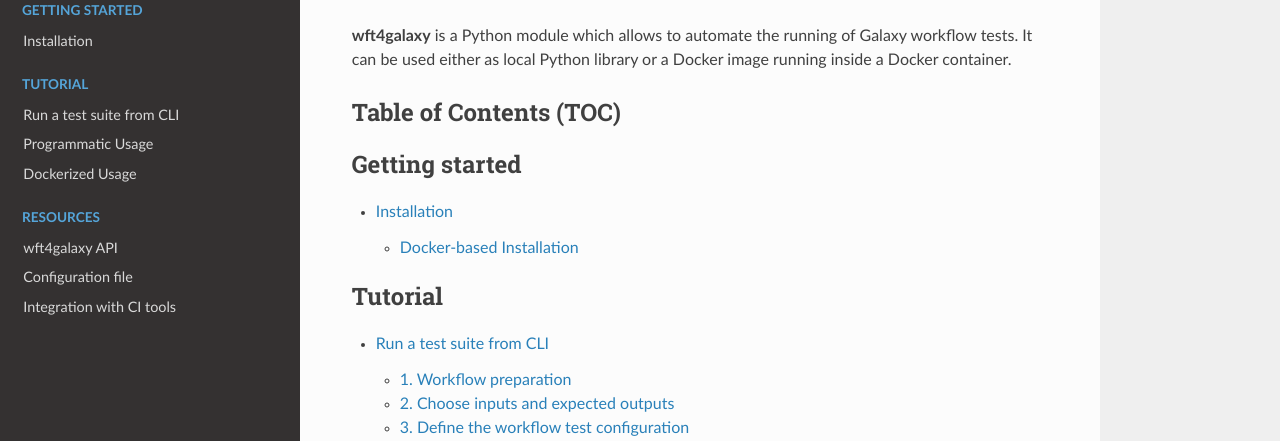
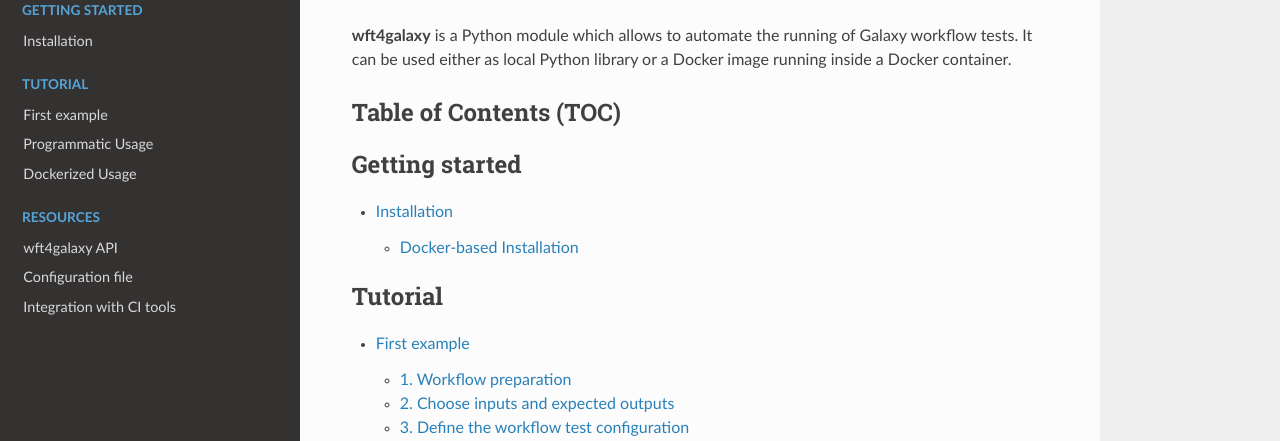
Before and after one commit to phnmnl/wft4galaxy, a Sphinx documentation site: the page built from docs/index.rst, in a window 1280 px wide and 900 px high. Shown: the part 136-577 px from the top of the window. Built offline with Sphinx 7.4.7 and the Read the Docs theme 2.0.0, drawn with Linux system fonts in a browser that asks for light colours.

Commit message:
Updated the title of the first tutortial

```diff
--- a/docs/index.rst
+++ b/docs/index.rst
@@ -23,7 +23,7 @@
     :caption: Tutorial
     :glob:
 
-    Run a test suite from CLI <notebooks/1_run_suite_from_cli.ipynb>
+    First example <notebooks/1_run_suite_from_cli.ipynb>
     Programmatic Usage <programmatic-usage>
     Dockerized Usage <docker>
 
```
Also changed, not shown: docs/notebooks/1_run_suite_from_cli.ipynb.
